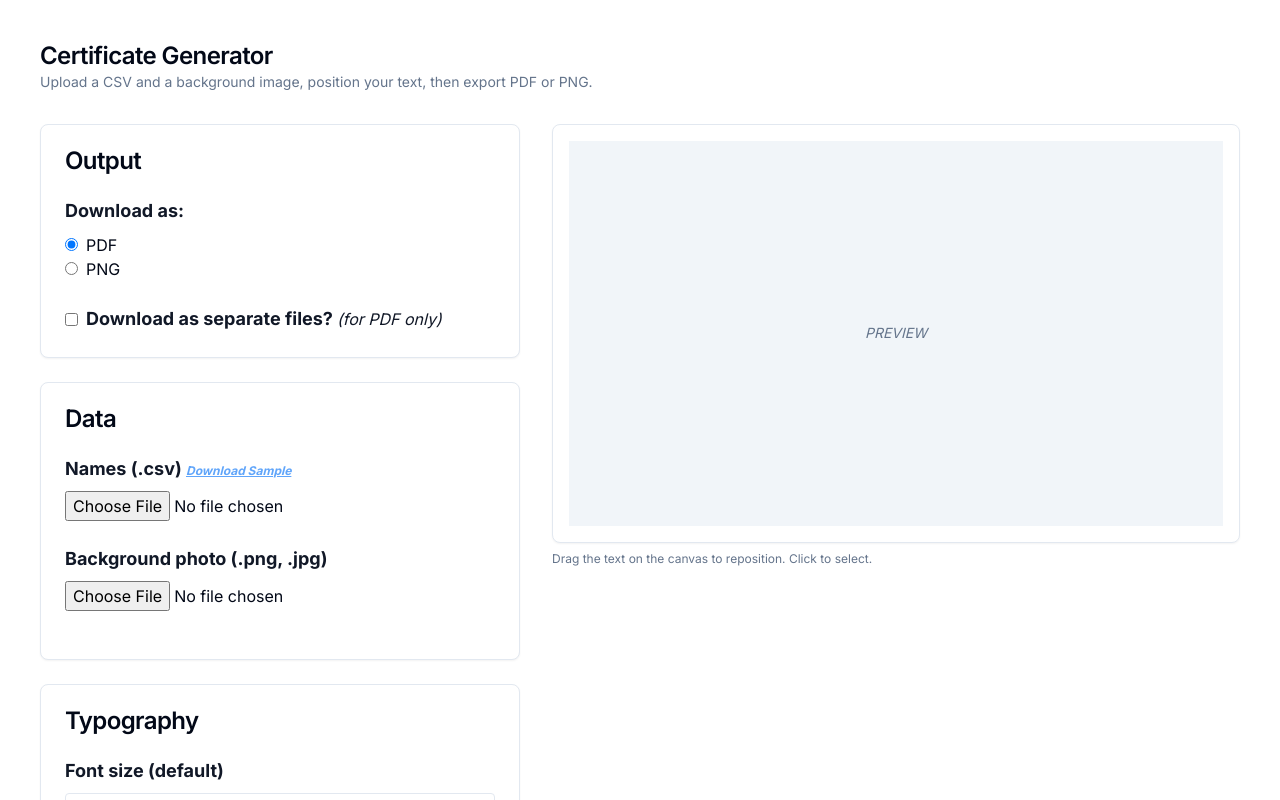
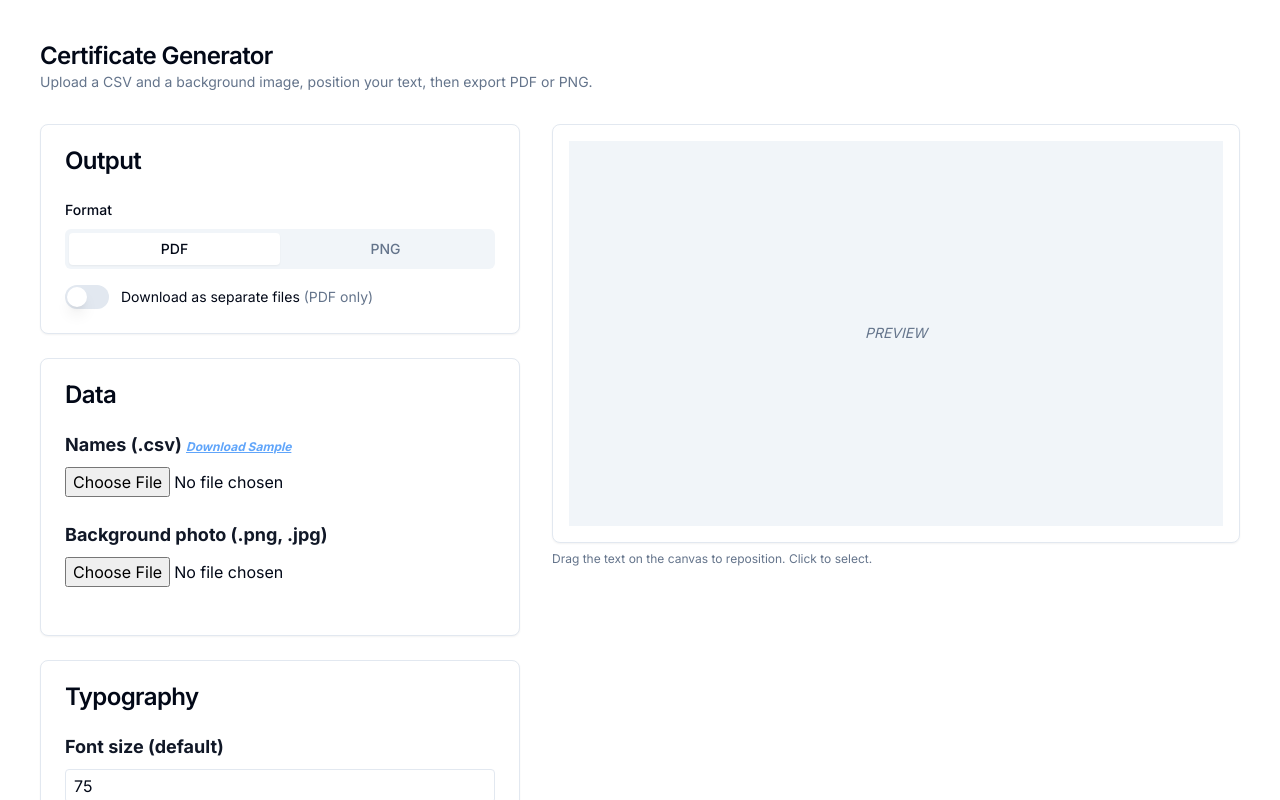
Before and after one commit to jrga03/cert-generator, a Next.js app: page / in a window 1280 px wide. Shown: the top 800 px of the page. Built offline with nearby package versions, Linux system fonts and the light colour scheme.

Commit message:
refactor: use shadcn Tabs and Switch for output format and separate flag

```diff
--- a/src/app/page.js
+++ b/src/app/page.js
@@ -12,6 +12,9 @@ import { toast } from "sonner";
 import { Dialog, DialogContent, DialogHeader, DialogTitle } from "@/components/ui/dialog";
 import { Progress } from "@/components/ui/progress";
 import { Card, CardContent, CardHeader, CardTitle } from "@/components/ui/card";
+import { Tabs, TabsList, TabsTrigger } from "@/components/ui/tabs";
+import { Switch } from "@/components/ui/switch";
+import { Label } from "@/components/ui/label";
 import { loadSettings, saveSettings, migrateLoadedSettings } from "@/utils/persistence";
 import { updateElement as updateElementHelper, parseCertCsv } from "@/utils/elements";
 
@@ -283,50 +286,27 @@ export default function Home() {
             <Card>
               <CardHeader><CardTitle>Output</CardTitle></CardHeader>
               <CardContent className="space-y-4">
-                <Field label="Download as:" labelFor="type">
-                  <div>
-                    <input
-                      id="pdf"
-                      name="type"
-                      type="radio"
-                      value="pdf"
-                      required
-                      checked={outputType === "pdf"}
-                      onChange={() => setOutputType("pdf")}
-                    />
-                    <label htmlFor="pdf" className="ml-2">
-                      PDF
-                    </label>
-                  </div>
-                  <div>
-                    <input
-                      id="png"
-                      name="type"
-                      type="radio"
-                      value="png"
-                      required
-                      checked={outputType === "png"}
-                      onChange={() => setOutputType("png")}
-                    />
-                    <label htmlFor="png" className="ml-2">
-                      PNG
-                    </label>
-                  </div>
-                </Field>
+                <div className="space-y-2">
+                  <Label>Format</Label>
+                  <Tabs value={outputType} onValueChange={setOutputType} className="w-full">
+                    <TabsList className="grid w-full grid-cols-2">
+                      <TabsTrigger value="pdf">PDF</TabsTrigger>
+                      <TabsTrigger value="png">PNG</TabsTrigger>
+                    </TabsList>
+                  </Tabs>
+                </div>
 
-                {/* Switch */}
-                <div className="flex flex-row items-center mb-6 select-none">
-                  <input
+                <div className="flex items-center gap-3">
+                  <Switch
                     id="separate"
-                    name="separate"
-                    type="checkbox"
                     checked={separate}
-                    onChange={(e) => setSeparate(e.target.checked)}
+                    onCheckedChange={setSeparate}
+                    disabled={outputType === "png"}
                   />
-                  <label htmlFor="separate" className="ml-2 font-bold text-lg text-gray-900">
-                    Download as separate files?
-                  </label>
-                  <span className="ml-1 italic text-gray-900">(for PDF only)</span>
+                  <Label htmlFor="separate" className="font-normal">
+                    Download as separate files
+                    <span className="text-muted-foreground"> (PDF only)</span>
+                  </Label>
                 </div>
               </CardContent>
             </Card>
```
